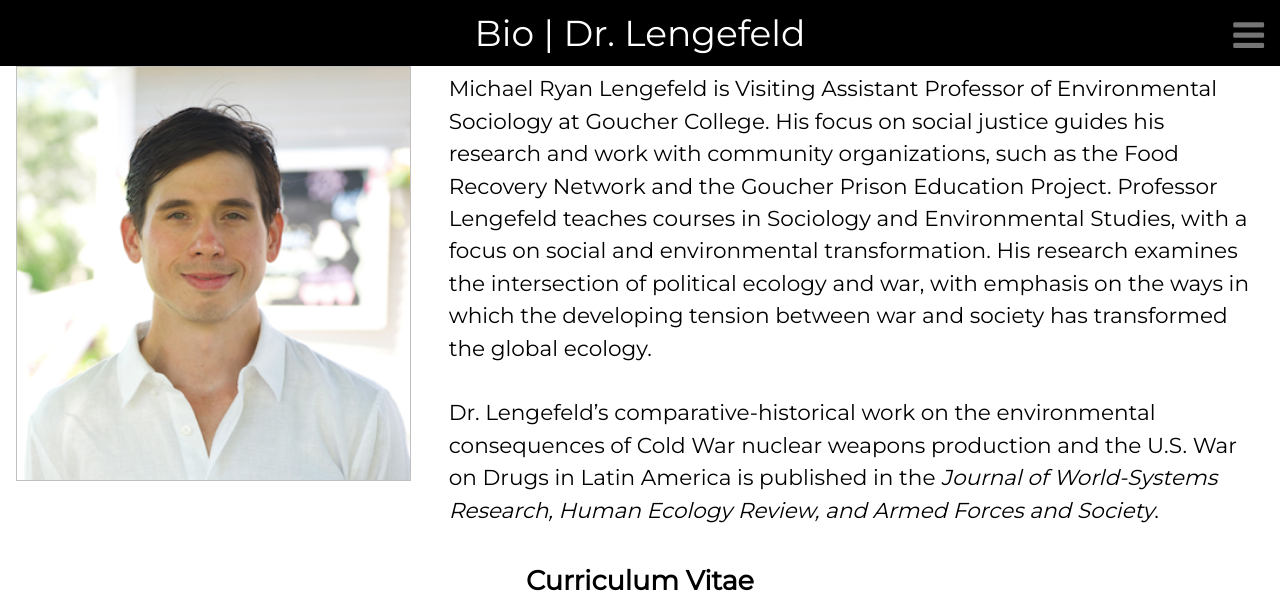
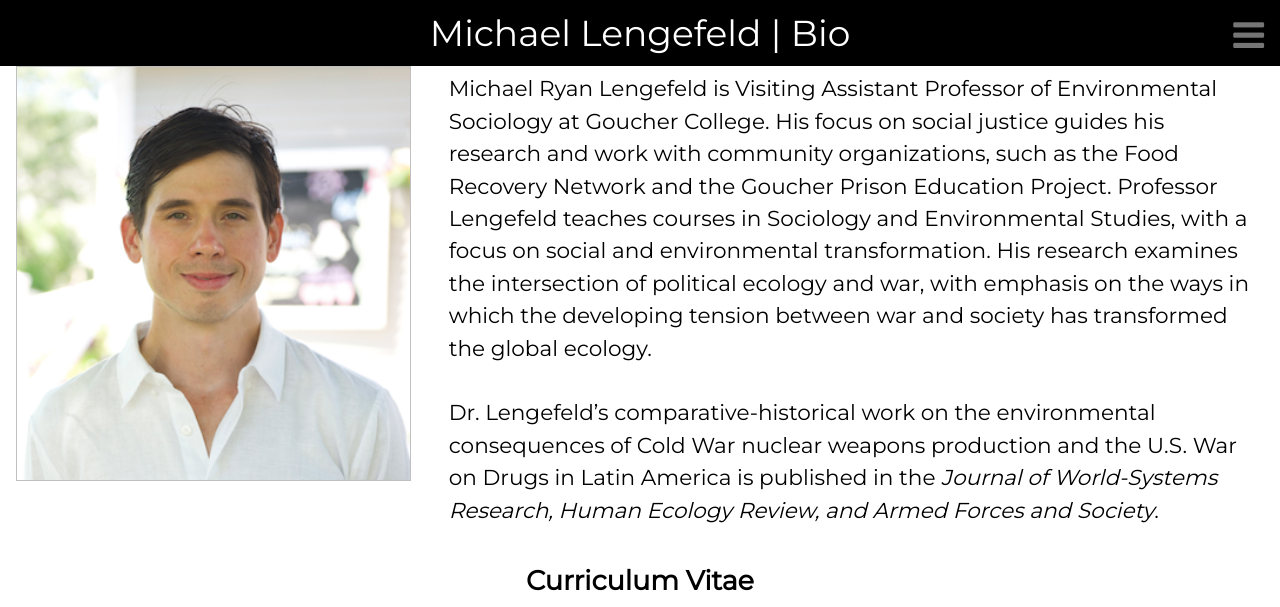
Before and after one commit to resilience1/resilience1.github.io, a Jekyll site: the page built from about/index.html, in a window 1280 px wide, cut to the strip 0-607 px from the top of the page. Built offline with Jekyll 4.4.1, drawn with Linux system fonts in a browser that asks for light colours; nearby versions of some CDN libraries.

Commit message:
Update index.html

```diff
--- a/about/index.html
+++ b/about/index.html
@@ -87,7 +87,7 @@
 </head>
 
 	<header class="w3-container w3-center w3-black" id="home">
-    	<h1 class="w3-xxlarge"><span class="w3-hide-small">Bio | </span>Dr. Lengefeld</h1>
+    	<h1 class="w3-xxlarge"><span class="w3-hide-small">Michael Lengefeld | </span>Bio</h1>
 	</header>
 <div class="w3-row w3-mobile">
 	<div class="w3-third w3-container">
```
